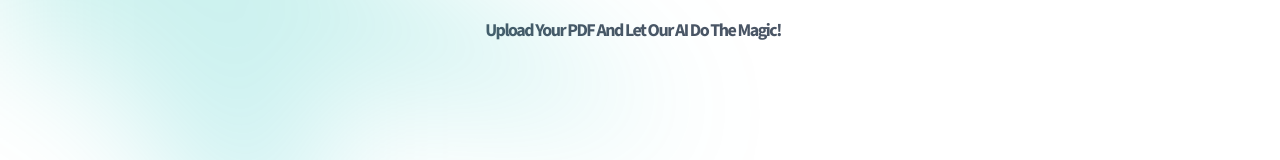
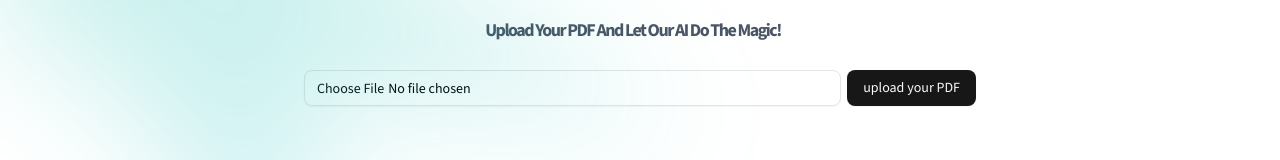
Before and after one commit to akash24480/summary, a Next.js app: page /upload in a window 1280 px wide. Shown: the part 342-502 px from the top of the page. Built offline with nearby package versions, Linux system fonts and the light colour scheme; no server answers.

Commit message:
working in the upload thing

```diff
--- /dev/null
+++ b/api/uploadthing/core.ts
@@ -0,0 +1,8 @@
+import { createUploadthing } from "uploadthing/server";
+
+const f = createUploadthing();
+
+export const ourFileRouter = {
+    pdfUploader: f({pdf: {maxFileSize: '32MB'}}).
+    middleware
+}
--- /dev/null
+++ b/components/ui/input.tsx
@@ -0,0 +1,21 @@
+import * as React from "react"
+
+import { cn } from "@/lib/utils"
+
+function Input({ className, type, ...props }: React.ComponentProps<"input">) {
+  return (
+    <input
+      type={type}
+      data-slot="input"
+      className={cn(
+        "file:text-foreground placeholder:text-muted-foreground selection:bg-primary selection:text-primary-foreground dark:bg-input/30 border-input flex h-9 w-full min-w-0 rounded-md border bg-transparent px-3 py-1 text-base shadow-xs transition-[color,box-shadow] outline-none file:inline-flex file:h-7 file:border-0 file:bg-transparent file:text-sm file:font-medium disabled:pointer-events-none disabled:cursor-not-allowed disabled:opacity-50 md:text-sm",
+        "focus-visible:border-ring focus-visible:ring-ring/50 focus-visible:ring-[3px]",
+        "aria-invalid:ring-destructive/20 dark:aria-invalid:ring-destructive/40 aria-invalid:border-destructive",
+        className
+      )}
+      {...props}
+    />
+  )
+}
+
+export { Input }
--- a/components/upload/UploadForm.tsx
+++ b/components/upload/UploadForm.tsx
@@ -1,7 +1,43 @@
+'use client'
+
+import UploadFormInput from "./uploadFormInput";
+import { z } from "zod"
+
+const schema = z.object({
+    file:z.instanceof(File, {message: 'Invalid File'}).
+    refine((file) => file.size <= 20 * 1024 * 1024,
+        'File size must be less than 20MB',
+    )
+    .refine((file) => file.type.startsWith('application/pdf'),
+        'File must be a PDF'
+    )
+})
+
 export default function(){
+    const handleSubmit = (e:React.FormEvent<HTMLFormElement>) => {
+        e.preventDefault()
+        const formData = new FormData(e.currentTarget);
+        const file = formData.get("file") as File;
+        // Validating the fields
+        const validatedFields = schema.safeParse({file});
+        if(!validatedFields.success){
+            console.log(
+                validatedFields.error.flatten().fieldErrors.file?.[0] ?? 'Invalid file'
+            );
+            return;
+        }
+
+        console.log(validatedFields)
+        //Schema Validation
+        // Upload the file to upload thing
+        // Parse the pdf using the lagnchain
+        // summarize the pdf using the AI
+        // save the summary to the database
+        // redirect to the [id] summary page
+    }
     return (
-        <section>
-
-        </section>
+        <div className="flex flex-col gap-8 w-full max-w-2xl mx-auto">
+            <UploadFormInput onSubmit = {handleSubmit} />
+        </div>
     )
 }
--- /dev/null
+++ b/components/upload/uploadFormInput.tsx
@@ -0,0 +1,29 @@
+'use client'
+
+import { Button } from "@/components/ui/button";
+import { Input } from "@/components/ui/input";
+
+interface uploadFormInputProps {
+    onSubmit: (e:React.FormEvent<HTMLFormElement>) => void;
+}
+
+export default function UploadFormInput({onSubmit}: uploadFormInputProps){
+    return (
+        <form
+        className="flex flex-col gap-6"
+        onSubmit={onSubmit}
+        >
+                <div className="flex justify-end items-center gap-1.5">
+                <Input
+                id="file"
+                name="file"
+                accept="application/pdf"
+                type="file"
+                required
+                className=""
+                 />
+                <Button>upload your PDF</Button>
+                </div>
+            </form>
+    )
+}
--- a/package.json
+++ b/package.json
@@ -11,6 +11,7 @@
   "dependencies": {
     "@clerk/nextjs": "^6.12.12",
     "@radix-ui/react-slot": "^1.1.2",
+    "@uploadthing/react": "^7.3.0",
     "class-variance-authority": "^0.7.1",
     "clsx": "^2.1.1",
     "lucide-react": "^0.482.0",
@@ -18,7 +19,9 @@
     "react": "^19.0.0",
     "react-dom": "^19.0.0",
     "tailwind-merge": "^3.0.2",
-    "tailwindcss-animate": "^1.0.7"
+    "tailwindcss-animate": "^1.0.7",
+    "uploadthing": "^7.6.0",
+    "zod": "^3.24.2"
   },
   "devDependencies": {
     "@eslint/eslintrc": "^3",
```
Also changed, not shown: 1 other file (tests, documents, lock files or other folders).
